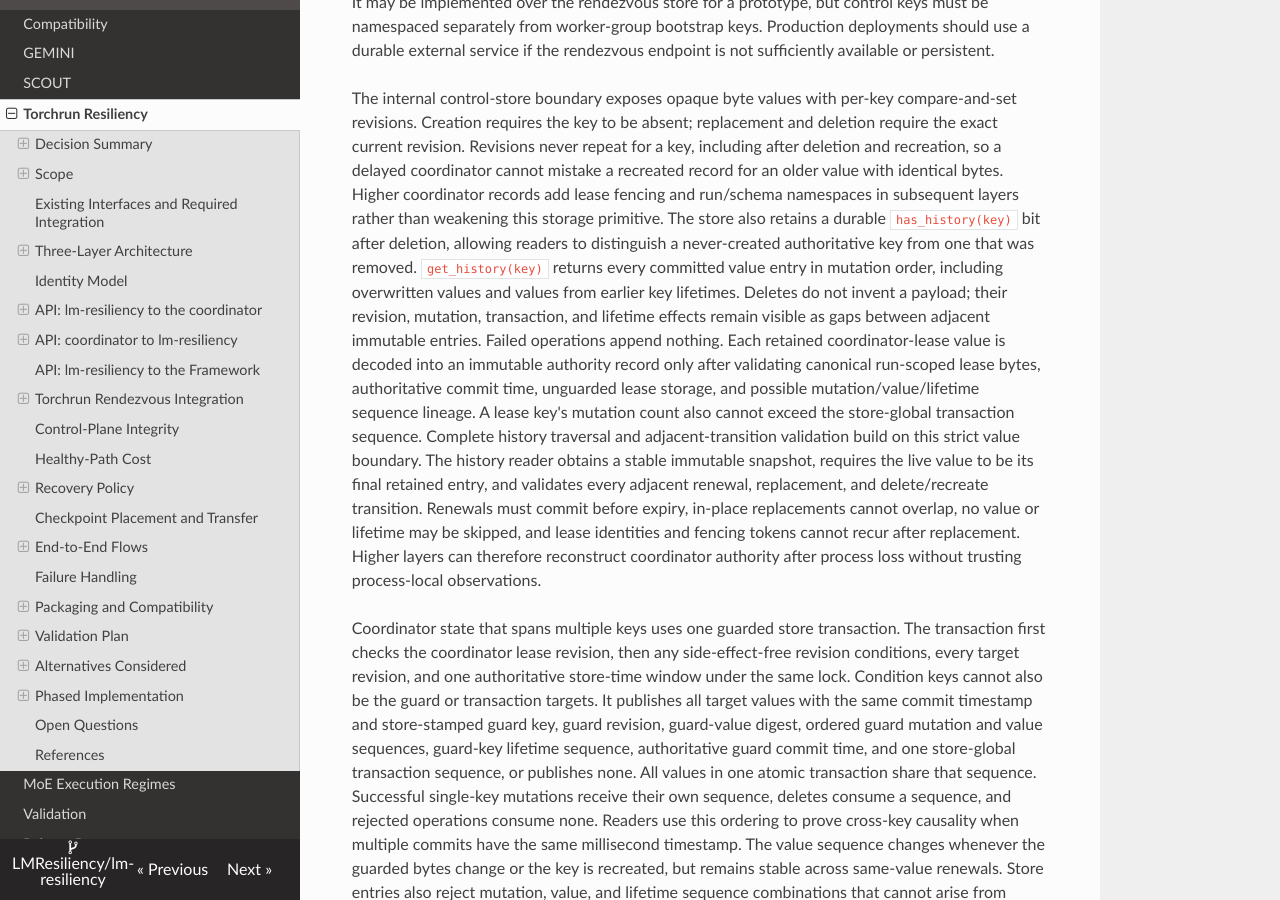
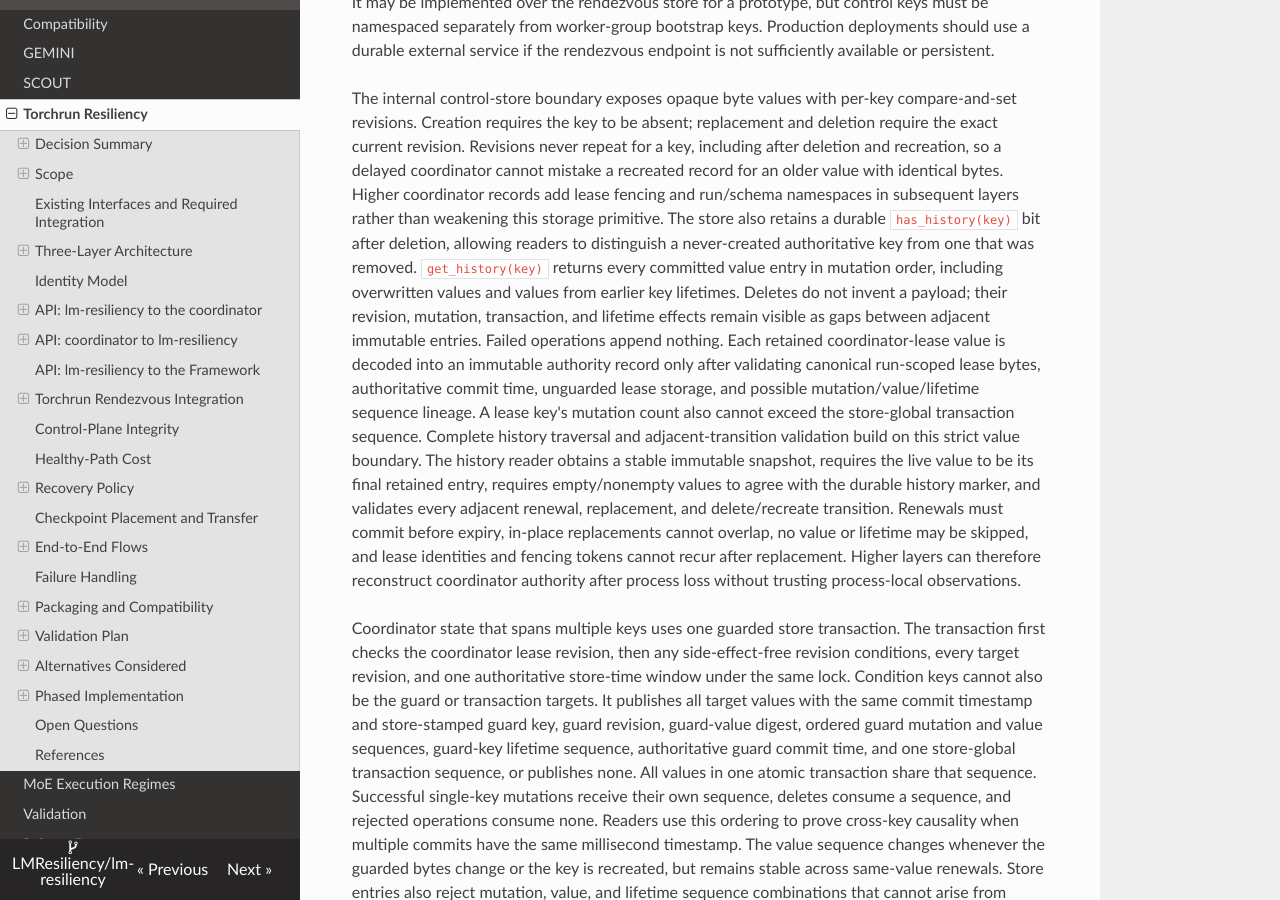
Before and after one commit to LMResiliency/lm-resiliency, an MkDocs documentation site: the page built from docs/torchrun_resiliency.md, in a window 1280 px wide and 900 px high, scrolled down 18289 px. Built offline with MkDocs 1.6.1, drawn with Linux system fonts in a browser that asks for light colours; nearby versions of some CDN libraries.

Commit message:
fix(torchrun): verify retained lease history marker

```diff
--- a/docs/torchrun_resiliency.md
+++ b/docs/torchrun_resiliency.md
@@ -980,12 +980,13 @@ sequence lineage. A lease key's mutation count also cannot exceed the
 store-global transaction sequence. Complete history traversal and
 adjacent-transition validation build on this strict value boundary.
 The history reader obtains a stable immutable snapshot, requires the live value
-to be its final retained entry, and validates every adjacent renewal,
-replacement, and delete/recreate transition. Renewals must commit before
-expiry, in-place replacements cannot overlap, no value or lifetime may be
-skipped, and lease identities and fencing tokens cannot recur after
-replacement. Higher layers can therefore reconstruct coordinator authority
-after process loss without trusting process-local observations.
+to be its final retained entry, requires empty/nonempty values to agree with the
+durable history marker, and validates every adjacent renewal, replacement, and
+delete/recreate transition. Renewals must commit before expiry, in-place
+replacements cannot overlap, no value or lifetime may be skipped, and lease
+identities and fencing tokens cannot recur after replacement. Higher layers can
+therefore reconstruct coordinator authority after process loss without
+trusting process-local observations.
 
 Coordinator state that spans multiple keys uses one guarded store transaction.
 The transaction first checks the coordinator lease revision, then any
```
Also changed, not shown: 2 other files.
